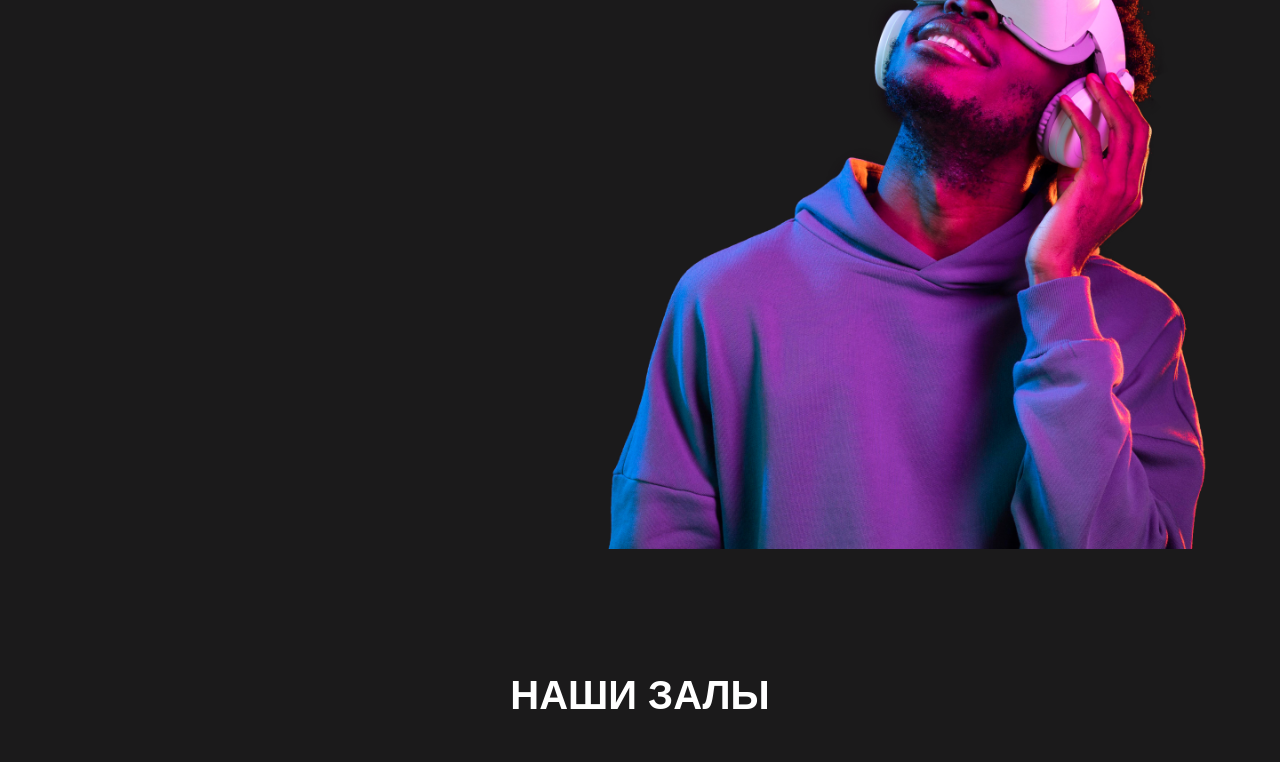
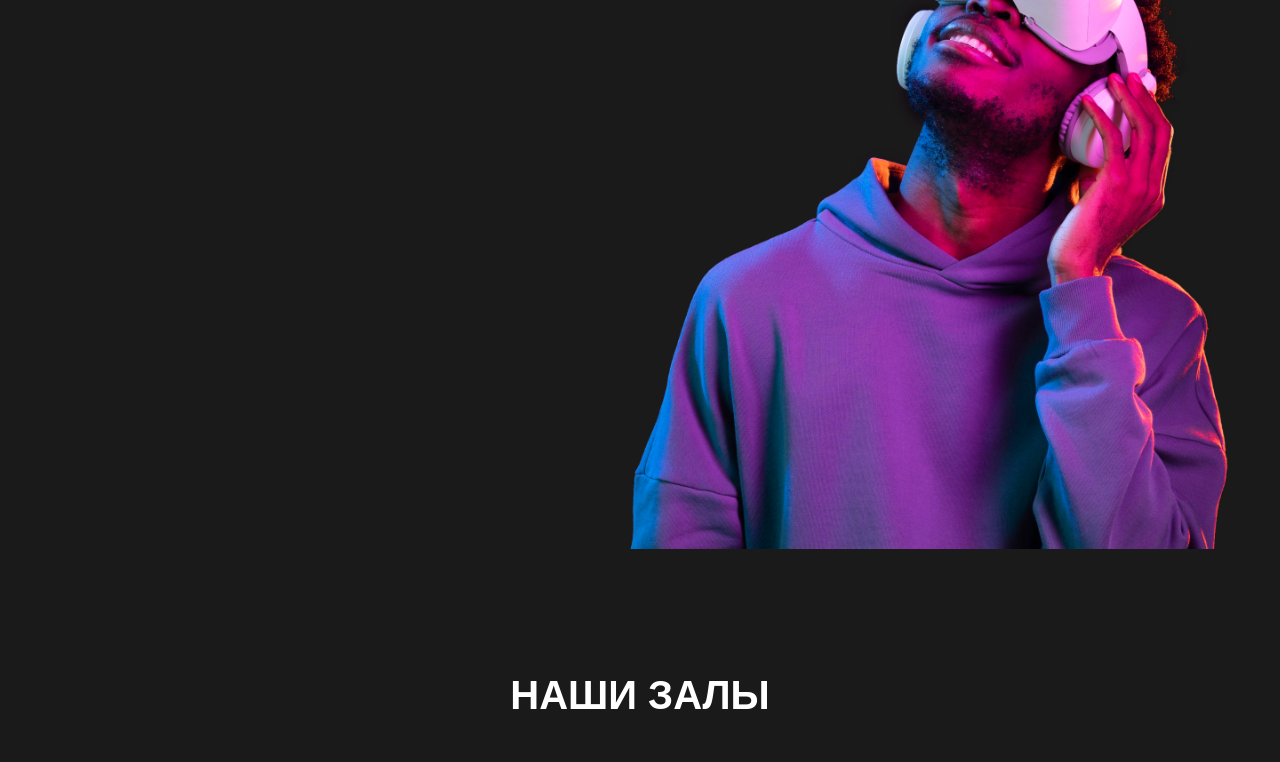
Before and after one commit to Kubanych22/go, a plain HTML site: page index.html in a window 1280 px wide. Shown: the part 349-1111 px from the top of the page. Drawn offline with Linux system fonts and the light colour scheme.

Commit message:
fixed bug for banner

```diff
--- a/styles/style.css
+++ b/styles/style.css
@@ -76,17 +76,17 @@ body {
 
 .banner {
   position: relative;
+  max-width: 1180px;
+  margin: 0 auto 50px auto;
   min-height: 823px;
-  margin-bottom: 50px;
 }
 
 .banner:after {
   position: absolute;
   content: '';
-  width: 675px;
+  width: 100%;
   height: 762px;
   top: 40px;
-  right: 72px;
   background-image: url("../img/banner.png");
   background-repeat: no-repeat;
   background-size: 600px;
```
